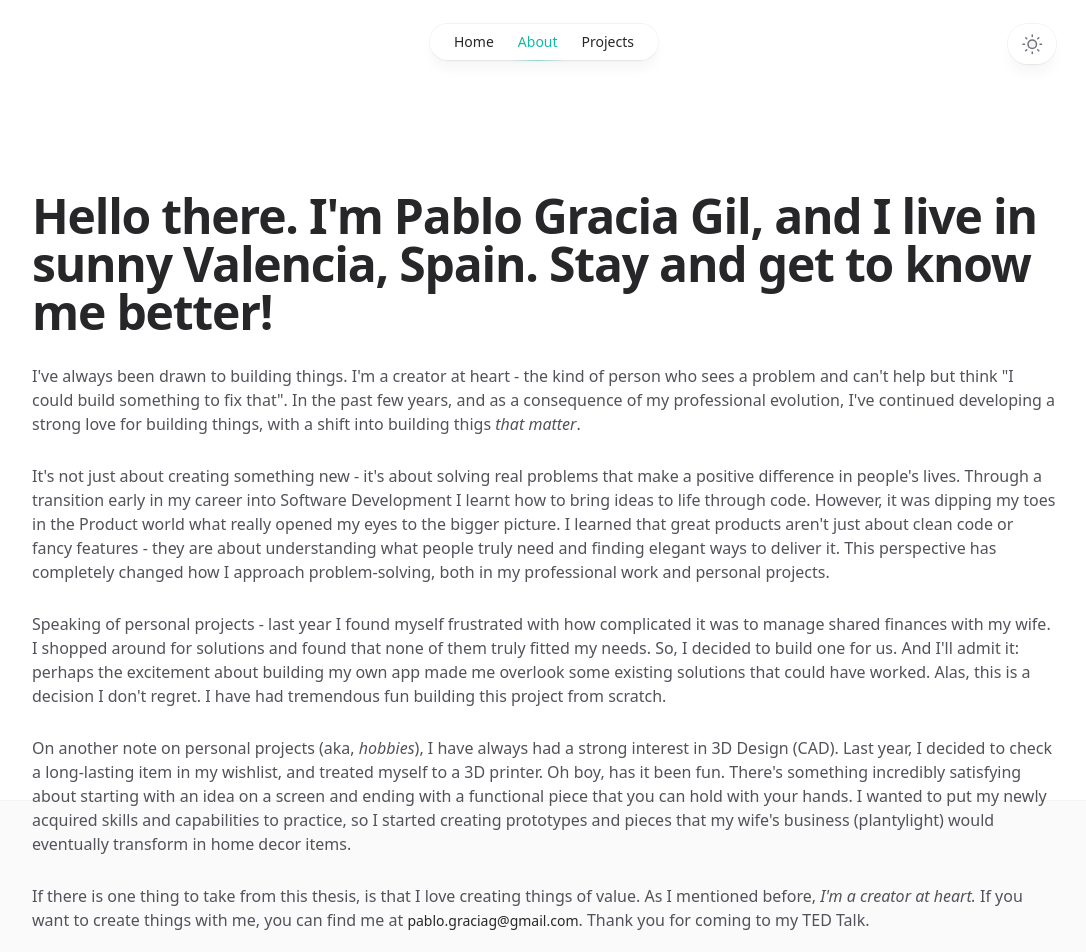
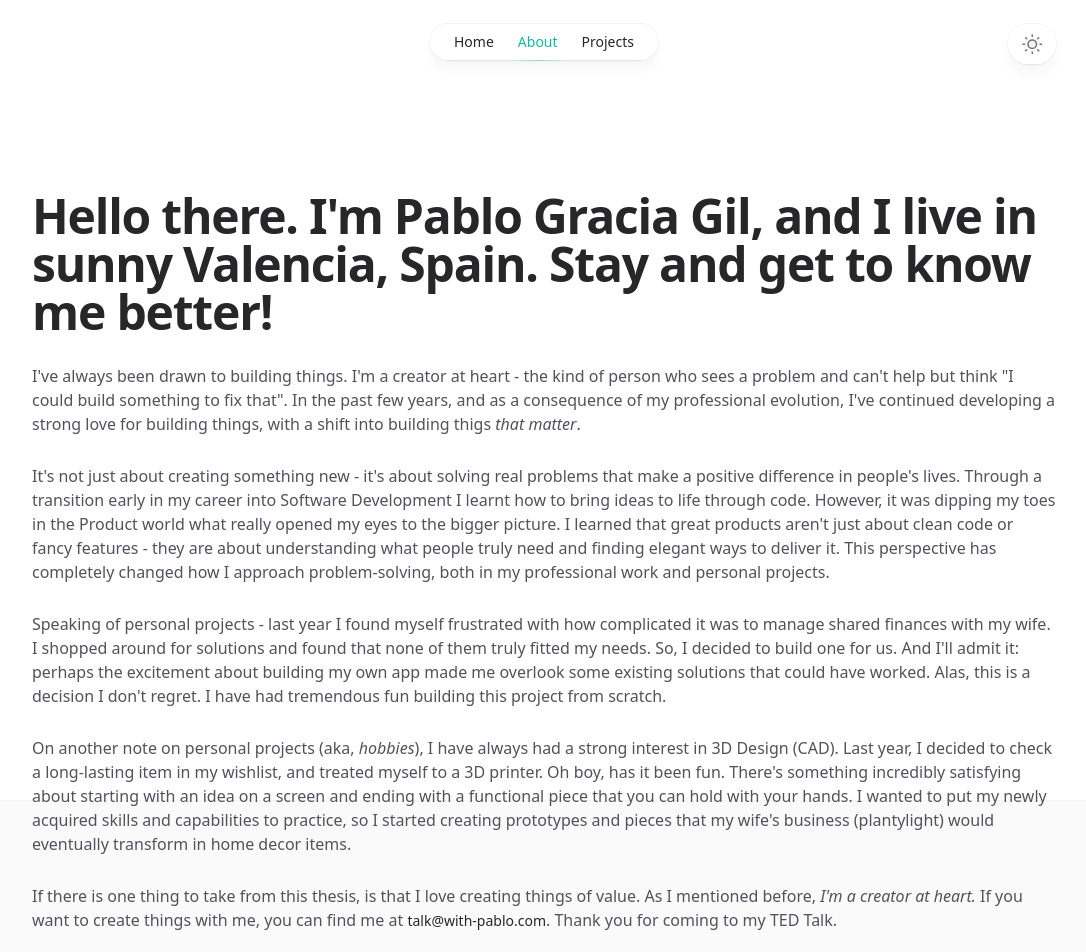
Before and after one commit to PabloGracia/with-pablo, a Next.js app: page /about in a window 1280 px wide. Shown: the top 952 px of the page, without its empty margins (96-1182 px from the left). Built offline with nearby package versions, Linux system fonts and the light colour scheme.

Commit message:
update email contact

```diff
--- a/app/about/page.tsx
+++ b/app/about/page.tsx
@@ -60,10 +60,10 @@ export default async function Page() {
             <span className="italic">I&apos;m a creator at heart.</span> If you
             want to create things with me, you can find me at{" "}
             <a
-              href="mailto:pablo.graciag@gmail.com"
+              href="mailto:talk@with-pablo.com"
               className="text-sm font-medium text-zinc-800 transition hover:text-teal-500 dark:text-zinc-200 dark:hover:text-teal-500"
             >
-              pablo.graciag@gmail.com
+              talk@with-pablo.com
             </a>
             . Thank you for coming to my TED Talk.
           </p>
```
